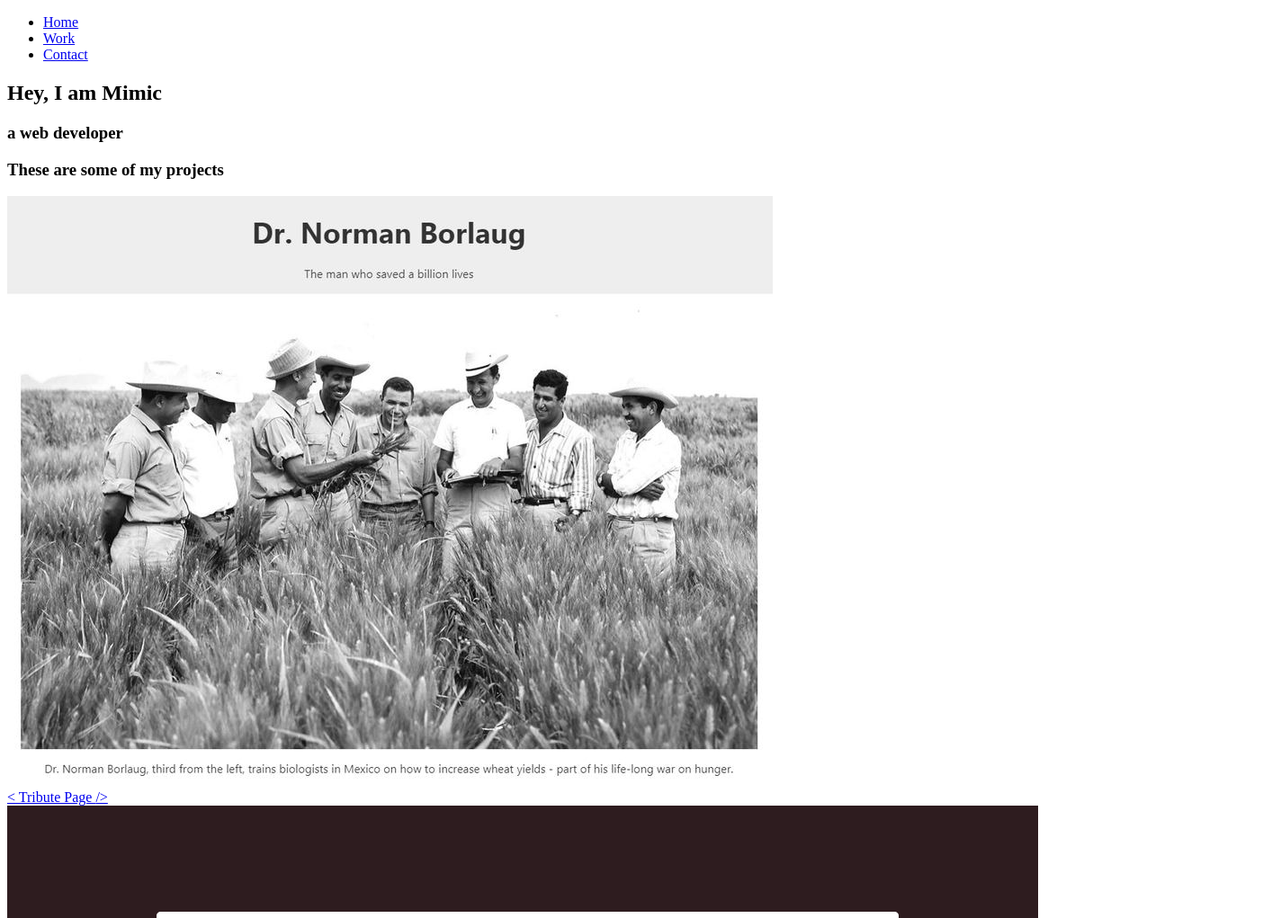
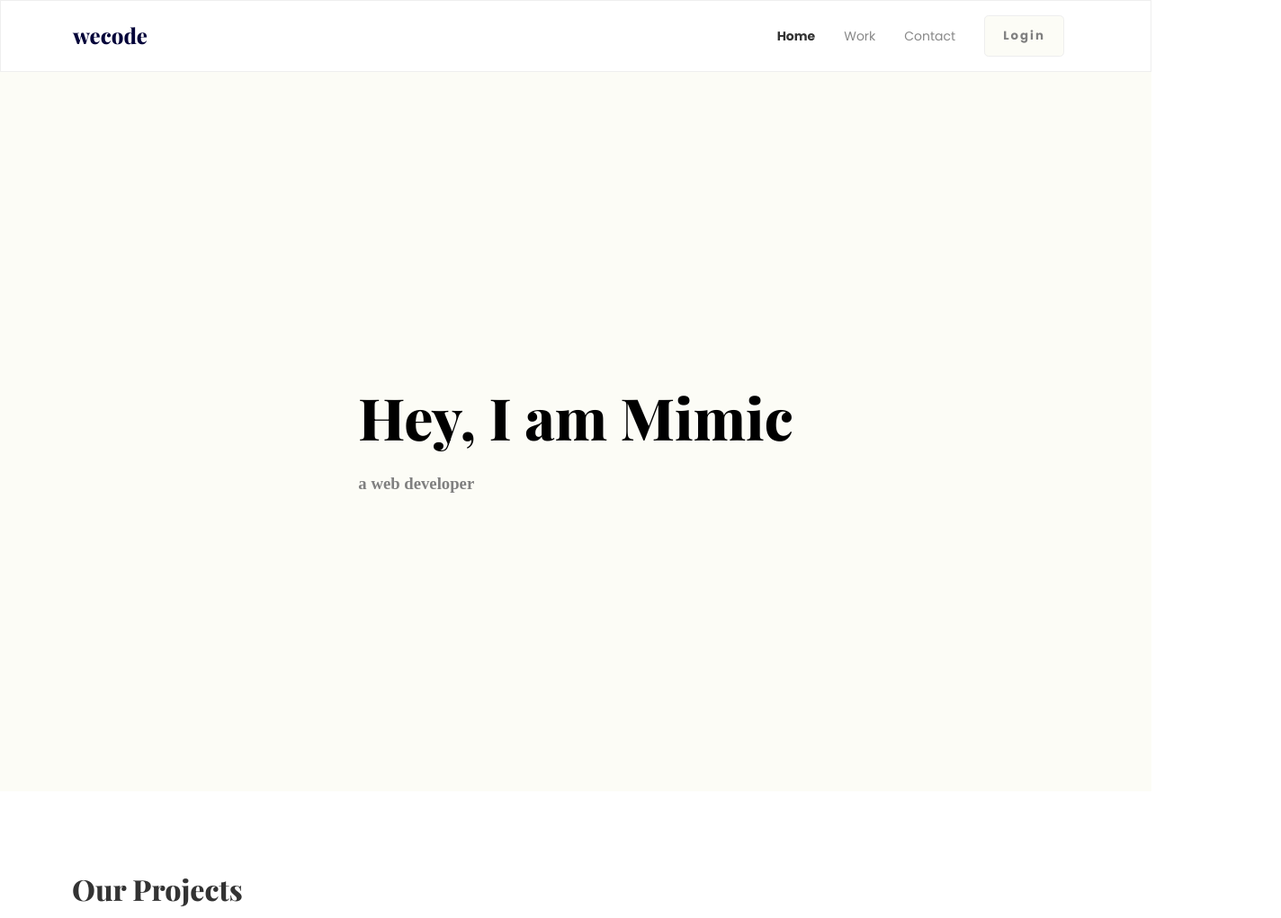
Before and after one commit to debolu/microverse-portfolio, a plain HTML site: page index.html in a window 1280 px wide. Shown: the top 1021 px of the page at 90% size, 1424 px wide, since content can reach past the window. Drawn offline with nearby package versions, Linux system fonts and the light colour scheme; a web font is replaced by a local one.

Commit message:
added styles

```diff
--- a/css/style.css
+++ b/css/style.css
@@ -0,0 +1,163 @@
+/* GOOGLE FONTS  */
+@import url('https://fonts.googleapis.com/css2?family=Playfair+Display:ital,wght@0,500;0,600;0,800;0,900;1,500;1,600;1,700;1,800;1,900&family=Poppins:ital,wght@0,100;0,200;0,300;0,400;0,500;0,600;0,700;0,800;0,900;1,100;1,200;1,300;1,400;1,500;1,600;1,700;1,800;1,900&display=swap');
+
+
+* {
+    padding: 0;
+    margin: 0;
+    box-sizing: border-box;
+}
+
+body {
+    line-height: 1.8;
+    font-family: Poppins, sans-serif;
+}
+
+html {
+    scroll-behavior: smooth;
+}
+
+h1, .logo {
+    font-family: 'Playfair Display';
+}
+
+a {
+    text-decoration: none;
+    color: #333;
+}
+
+
+header.header {
+    padding: 0 2rem;
+    display: flex;
+    align-items: center;
+    justify-content: space-between;
+    border: .1rem solid #efefef;
+}
+
+header.header .logo {
+    font-size: 1.5rem;
+    font-weight: bold;
+    color: rgb(4, 4, 58);
+}
+
+
+nav#navbar ul{
+    list-style-type: none;
+    display: flex;
+    align-items: center;
+}
+
+nav#navbar ul li {
+    padding: 1rem;
+}
+
+
+nav#navbar ul li > a {
+    font-size: 14px;
+    color: #888;
+    transition: color .3s ease;
+}
+
+nav#navbar ul li > a:hover {
+    color: #333;
+
+}
+
+nav#navbar a.active {
+    font-weight: bold;
+    color: #333;
+}
+
+.navbar__button {
+    background-color: #fcfcf6;
+    padding: .75rem 1.25rem;
+    border: .1rem solid #eee;
+    border-radius: .3rem;
+    font-family: poppins;
+    letter-spacing: 2px;
+    font-weight: bold;
+    color: grey;
+}
+
+#welcome-section {
+    height: 100vh;
+    background-color: #fcfcf6;
+    width: 100%;
+    display: flex;
+    align-items: center;
+    justify-content: center;
+}
+
+
+#welcome-section h1 {
+    font-size: 4rem;
+}
+
+
+h3 {
+    font-family: Alata;
+    color: grey;
+}
+
+
+#projects {
+    padding: 2rem;
+}
+
+#project-header {
+    font-family: 'Playfair Display';
+    font-size: 2rem;
+    margin-bottom: 2rem;
+    color: #333;
+}
+
+.project-tile {
+    width: 90%;
+    border-radius: 1rem;
+    margin-bottom: 2rem;
+}
+
+img {
+    border-radius: 1rem 1rem 0 0;
+}
+/* .project-title { font-weight: bold;} */
+.project-tile .code {
+    color: transparent;
+}
+
+.project-tile:hover .code {
+    color: rgba(10, 185, 150, 1);
+}
+
+.project-title {
+    padding: 1rem;
+}
+
+
+@media screen and (min-width: 768px) {
+    header.header {
+        padding: 0 5rem;
+    }
+
+    #projects {
+        padding: 5rem;
+    }
+
+    .projects-list {
+        display: flex;
+        flex-wrap: wrap;
+        justify-content: space-between;
+        align-items: space-between;
+    }
+
+    img {
+        width: 100%;
+    }
+
+    .project-tile {
+        width: 350;
+        border: .1rem solid #efefef;
+    }
+
+}
--- a/index.html
+++ b/index.html
@@ -8,35 +8,37 @@
 
   <body>
     <script src="https://cdn.freecodecamp.org/testable-projects-fcc/v1/bundle.js"></script>
-    <navbar id="navbar">
+    <header class="header">
+      <a href="#" class="logo">wecode</a>
+      <nav id="navbar">
         <ul>
           <li>
-          <a
-            href="#welcome-section"
-            >Home</a
-          >
+            <a href="#welcome-section" class="active">Home</a>
           </li>
           <li>
-          <a href="#projects"
-            >Work</a
-          >
+            <a href="#projects">Work</a>
           </li>
           <li>
-          <a href="#contact"
-            >Contact</a
-          >
+            <a href="#contact">Contact</a>
+          </li>
+          <li>
+            <button class="navbar__button">Login</button>
           </li>
         </ul>
-    </navbar>
+      </nav>
 
+    </header>
     <section id="welcome-section">
+      <div class="centered">
         <h1>Hey, I am Mimic</h1>
         <h3>a web developer</h3>
+      </div>
     </section>
 
     <section id="projects">
-      <h3 id="project-header">These are some of my projects</h3>
+      <h3 id="project-header">Our Projects</h3>
 
+      <div class="projects-list">
         <article class="project-tile">
           <a href="https://codepen.io/freeCodeCamp/full/zNqgVx">
             <img src="./images/tribute.jpg" alt="Tribute" class="project-img" />
@@ -113,6 +115,8 @@
           </a>
         </article>
 
+      </div>
+
       <a href="https://codepen.io/FreeCodeCamp/" target="_blank" class="btn showall"><button>Show all <i class="fas fa-chevron-right"></i></button></a>
 
 
```
Lines whose indentation alone changed are shown as unchanged.
